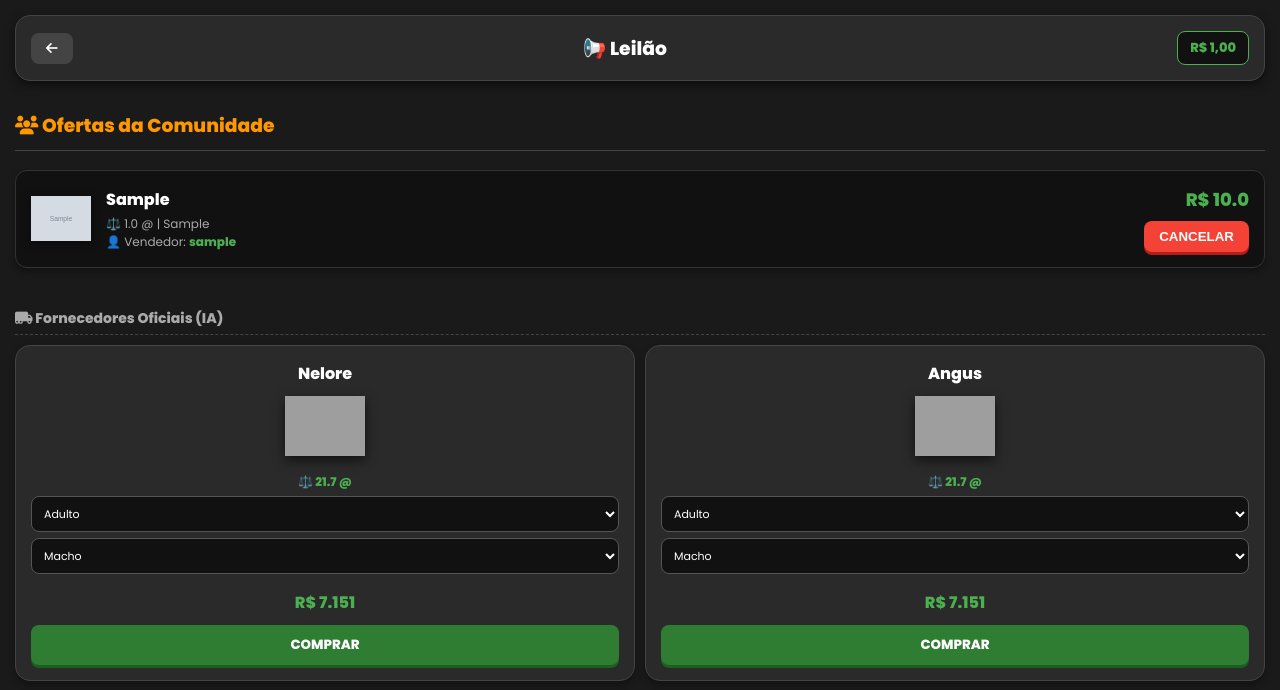
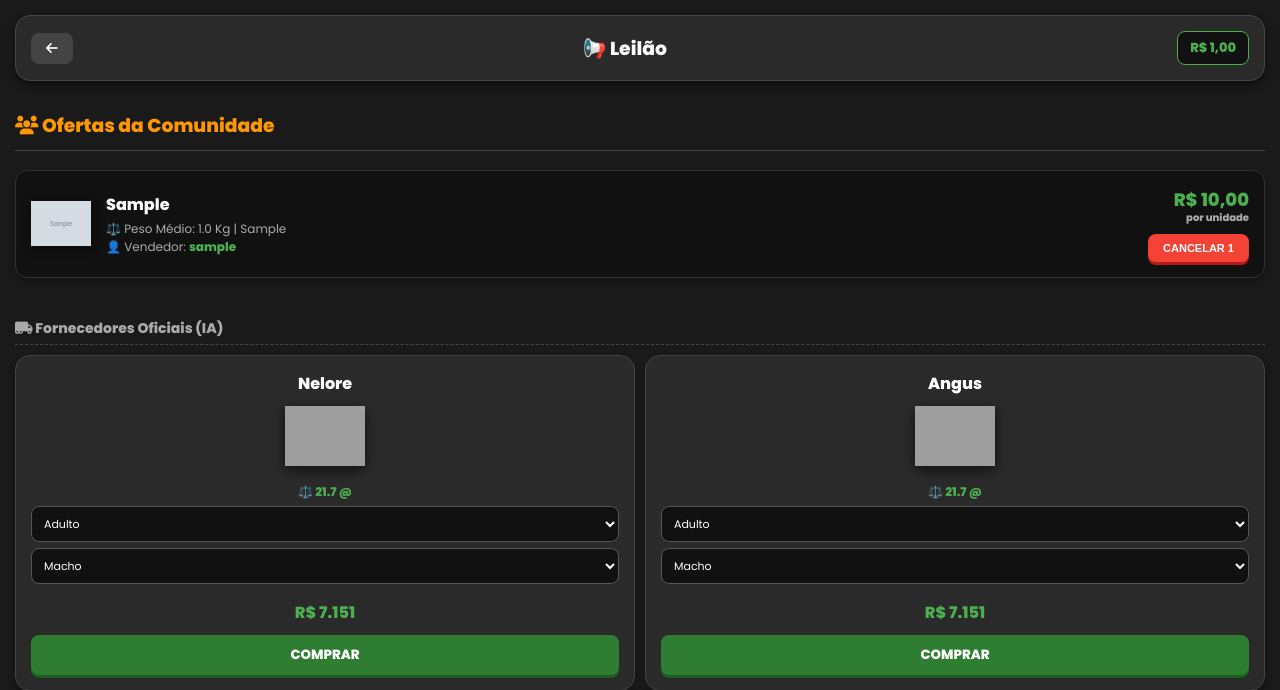
Before and after one commit to binhog29/agro_manager_v2, a Flask app: page /mercado in a window 1280 px wide. Shown: the top 690 px of the page. Run offline with Flask 3, Linux system fonts and the light colour scheme; the visitor is signed in with stand-in values (Sample User, id 1); tables that the repository leaves empty hold one stand-in row (values such as "Sample post"); grey boxes marked "Sample" are stand-in pictures; some libraries are stand-ins or nearby versions; grey boxes are pictures that could not be loaded.

Commit message:
ajuste no leilão

```diff
--- a/logica/mercado.py
+++ b/logica/mercado.py
@@ -73,7 +73,33 @@ def ver_mercado():
     if not usuario: return redirect(url_for('login'))
 
     minhas_terras = Propriedade.query.filter_by(dono_id=usuario.id).all()
-    anuncios = Anuncio.query.all()
+
+    # --- NOVO BLOCO: AGRUPANDO ANÚNCIOS IGUAIS DA COMUNIDADE ---
+    anuncios_brutos = Anuncio.query.all()
+    anuncios_agrupados = {}
+
+    for a in anuncios_brutos:
+        # A chave agrupa pelo mesmo vendedor, raça, fase e preço
+        chave = f"{a.vendedor_id}_{a.animal.raca}_{a.animal.fase}_{a.valor}"
+        if chave not in anuncios_agrupados:
+            anuncios_agrupados[chave] = {
+                'id': a.id, # Guarda o ID do primeiro animal do lote para o botão
+                'vendedor_id': a.vendedor_id,
+                'vendedor_nome': a.vendedor.username,
+                'raca': a.animal.raca,
+                'fase': a.animal.fase,
+                'peso_total': 0.0,
+                'valor': a.valor,
+                'quantidade': 0
+            }
+        anuncios_agrupados[chave]['quantidade'] += 1
+        anuncios_agrupados[chave]['peso_total'] += float(a.animal.peso or 0)
+
+    anuncios = []
+    for k, v in anuncios_agrupados.items():
+        v['peso_medio'] = v['peso_total'] / v['quantidade']
+        anuncios.append(v)
+    # -----------------------------------------------------------
 
     fator_mercado = calcular_fator_dia(usuario.dia, usuario.mes, usuario.ano)
     vendedores_ia = []
--- a/static/js/mercado.js
+++ b/static/js/mercado.js
@@ -92,30 +92,39 @@ window.verificarCaminhaoDestino = async function() {
     const imgCaminhao = document.getElementById('img-veiculo');
 
     try {
-        const res = await fetch(`/api/barracao/listar?fazenda_id=${destino}`);
+        // 🔥 A MÁGICA: O "?t=..." envia a hora exata em milissegundos.
+        // Isso obriga o celular a buscar o diesel REAL no servidor e ignorar a memória!
+        const res = await fetch(`/api/barracao/listar?fazenda_id=${destino}&t=${new Date().getTime()}`);
         const data = await res.json();
 
         if (data.sucesso) {
-            // Filtra se a fazenda tem algum dos veículos válidos para aquela carga
             const veiculosPossuidos = data.maquinas.filter(m => modelosAceitos.includes(m.modelo));
 
-            if (veiculosPossuidos.length > 0) {
-                // Ordena para que a caminhonete tenha prioridade visual se o animal for pequeno
-                veiculosPossuidos.sort((a, b) => modelosAceitos.indexOf(a.modelo) - modelosAceitos.indexOf(b.modelo));
-                const veiculoEscolhido = veiculosPossuidos[0];
+            // Filtra os que têm combustível e saúde suficientes
+            const veiculosProntos = veiculosPossuidos.filter(m => m.combustivel >= 15 && m.saude >= 5);
+
+            if (veiculosProntos.length > 0) {
+                veiculosProntos.sort((a, b) => modelosAceitos.indexOf(a.modelo) - modelosAceitos.indexOf(b.modelo));
+                const veiculoEscolhido = veiculosProntos[0];
 
                 checkbox.disabled = false;
                 checkbox.checked = true;
                 aviso.innerText = `✅ Você usará o ${veiculoEscolhido.modelo}! Frete Grátis.`;
                 aviso.style.color = '#4caf50';
 
-                // 🔥 TROCA A FOTO EXATAMENTE PARA O VEÍCULO QUE O JOGADOR TEM!
                 if(veiculoEscolhido.imagem) {
                     imgCaminhao.src = '/static/img/' + veiculoEscolhido.imagem;
                 }
 
+            } else if (veiculosPossuidos.length > 0) {
+                // Tem a máquina, mas está quebrada ou sem diesel
+                checkbox.disabled = true;
+                checkbox.checked = false;
+                aviso.innerText = `❌ Seu ${veiculosPossuidos[0].modelo} está sem diesel (<15%) ou quebrado.`;
+                aviso.style.color = '#f44336';
+                definirCaminhaoPadrao(racaLower);
             } else {
-                // Jogador não tem veículo para o frete
+                // Não tem a máquina
                 checkbox.disabled = true;
                 checkbox.checked = false;
                 aviso.innerText = `❌ Sem ${nomeVeiculoMsg} nesta fazenda. Frete será cobrado.`;
--- a/templates/mercado.html
+++ b/templates/mercado.html
@@ -23,37 +23,52 @@
     </h3>
 
     <div style="display: grid; grid-template-columns: 1fr; gap: 15px; margin-bottom: 40px;">
+
         {% if not anuncios %}
             <div style="background: #1a1a1a; padding: 20px; border-radius: 12px; text-align: center; border: 1px dashed #444;">
                 <p style="color:#777; font-style: italic; margin: 0;">Nenhum jogador anunciando agora.</p>
             </div>
         {% else %}
-            {% for anuncio in anuncios %}
+                    {% for anuncio in anuncios %}
             <div style="background: #111; padding: 15px; border-radius: 12px; border: 1px solid #333; display: flex; align-items: center; justify-content: space-between; box-shadow: 0 4px 6px rgba(0,0,0,0.3);">
 
                 <div style="display: flex; align-items: center; gap: 15px;">
-                    <img src="/static/img/{{ anuncio.animal.raca|lower }}.png" style="width: 60px; height: 60px; object-fit: contain; filter: drop-shadow(0 2px 4px rgba(0,0,0,0.5));">
+                    <img src="/static/img/{{ anuncio.raca|lower }}.png" style="width: 60px; height: 60px; object-fit: contain; filter: drop-shadow(0 2px 4px rgba(0,0,0,0.5));">
                     <div>
-                        <b style="color: #fff; text-transform: capitalize; font-size: 16px;">{{ anuncio.animal.raca }}</b>
+                        <b style="color: #fff; text-transform: capitalize; font-size: 16px;">
+                            {% if anuncio.quantidade > 1 %}
+                                <span style="color: #ff9800;">{{ anuncio.quantidade }}x</span>
+                            {% endif %}
+                            {{ anuncio.raca }}
+                        </b>
                         <div style="color: #aaa; font-size: 12px; margin-top: 3px;">
-                            ⚖️ {{ anuncio.animal.peso }} @ | {{ anuncio.animal.fase }}<br>
-                            👤 Vendedor: <b style="color: #4caf50;">{{ anuncio.vendedor.username }}</b>
+                            {% if anuncio.raca|lower in ['nelore', 'angus', 'guzera', 'brahman', 'girolando'] %}
+                                ⚖️ Peso Médio: {{ "%.1f"|format(anuncio.peso_medio / 30.0) }} @ | {{ anuncio.fase }}<br>
+                            {% else %}
+                                ⚖️ Peso Médio: {{ "%.1f"|format(anuncio.peso_medio) }} Kg | {{ anuncio.fase }}<br>
+                            {% endif %}
+
+                            👤 Vendedor: <b style="color: #4caf50;">{{ anuncio.vendedor_nome }}</b>
                         </div>
                     </div>
                 </div>
 
                 <div style="text-align: right;">
-                    <div style="color: #4caf50; font-size: 18px; font-weight: 900; margin-bottom: 8px;">R$ {{ anuncio.valor }}</div>
+                    <div style="color: #4caf50; font-size: 18px; font-weight: 900; margin-bottom: 8px;">
+                        R$ {{ "{:,.2f}".format(anuncio.valor).replace(',','v').replace('.',',').replace('v','.') }}
+                        <span style="font-size: 10px; color: #aaa; display: block; margin-top: -3px;">por unidade</span>
+                    </div>
 
                     {% if anuncio.vendedor_id == user.id %}
-                        <button onclick="cancelar('{{ anuncio.id }}')" style="background: #f44336; color: white; border: none; padding: 8px 15px; border-radius: 8px; font-weight: bold; cursor: pointer; box-shadow: 0 3px 0 #b71c1c;">CANCELAR</button>
+                        <button onclick="cancelar('{{ anuncio.id }}')" style="background: #f44336; color: white; border: none; padding: 8px 15px; border-radius: 8px; font-weight: bold; cursor: pointer; box-shadow: 0 3px 0 #b71c1c; font-size: 11px;">CANCELAR 1</button>
                     {% else %}
-                        <button onclick="prepararCompraComunidade('{{ anuncio.id }}', '{{ anuncio.animal.raca }}', {{ anuncio.valor }})" style="background: #2e7d32; color: white; border: none; padding: 8px 15px; border-radius: 8px; font-weight: bold; cursor: pointer; box-shadow: 0 3px 0 #1b5e20;">COMPRAR</button>
+                        <button onclick="prepararCompraComunidade('{{ anuncio.id }}', '{{ anuncio.raca }}', {{ anuncio.valor }})" style="background: #2e7d32; color: white; border: none; padding: 8px 15px; border-radius: 8px; font-weight: bold; cursor: pointer; box-shadow: 0 3px 0 #1b5e20; font-size: 11px;">COMPRAR 1</button>
                     {% endif %}
                 </div>
 
             </div>
             {% endfor %}
+
         {% endif %}
     </div>
 
```
Also changed, not shown: logica/barracao.py (+16 -2 lines).
